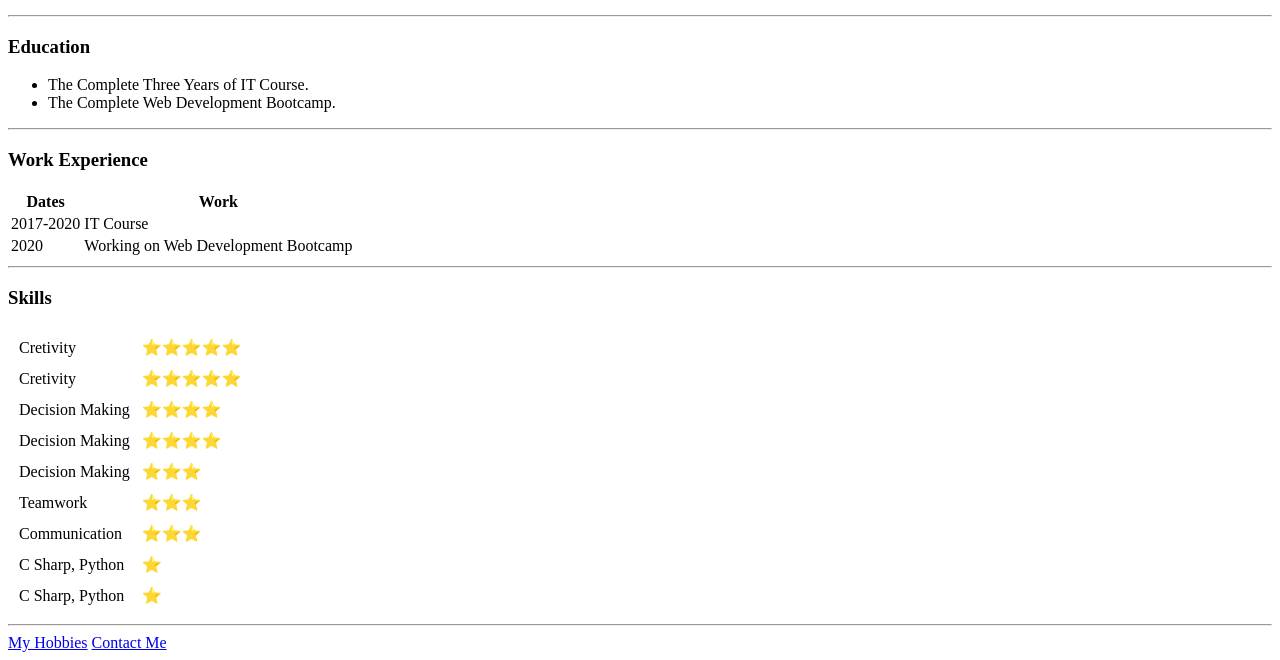
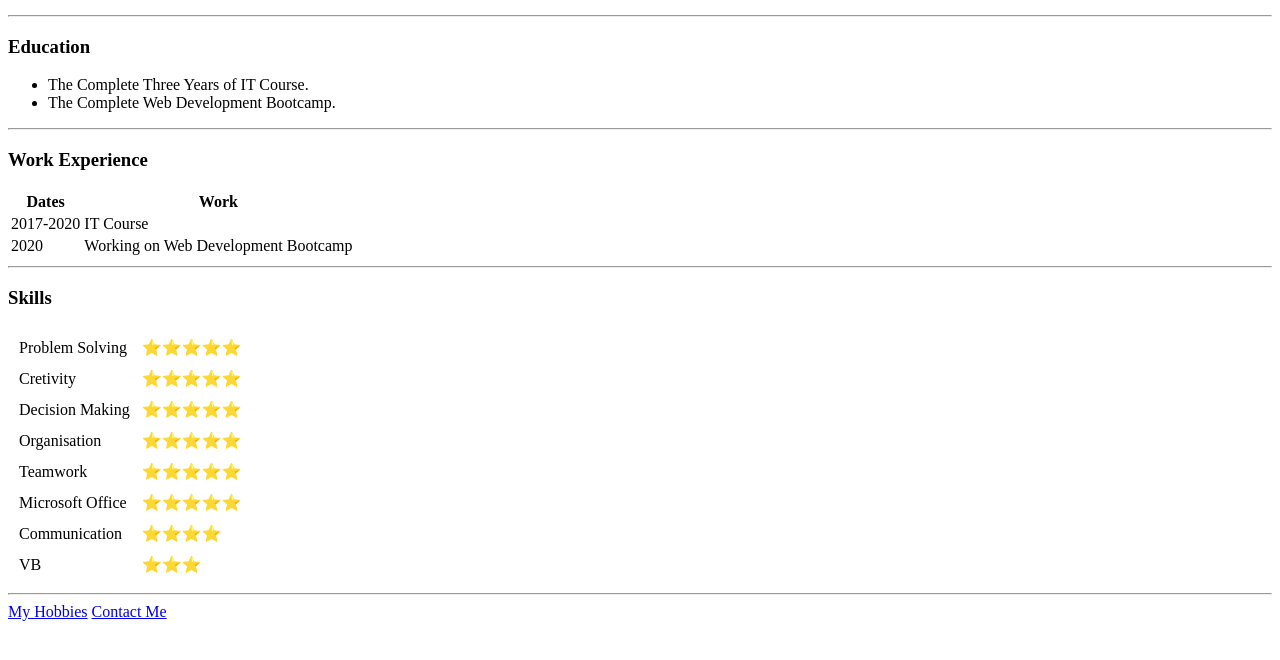
Before and after one commit to Lajtone/cv, a plain HTML site: page index.html in a window 1280 px wide. Shown: the part 187-847 px from the top of the page. After the commit the page ends 816 px from the top, so only its background shows below. Drawn offline with Linux system fonts and the light colour scheme.

Commit message:
Update index.html

```diff
--- a/index.html
+++ b/index.html
@@ -49,7 +49,7 @@
 
 <table cellspacing="10">
   <tr>
-    <td>Cretivity</td>
+    <td>Problem Solving</td>
     <td>⭐⭐⭐⭐⭐</td>
   </tr>
   <tr>
@@ -58,31 +58,27 @@
   </tr>
   <tr>
     <td>Decision Making</td>
-    <td>⭐⭐⭐⭐</td>
+    <td>⭐⭐⭐⭐⭐</td>
   </tr>
   <tr>
-    <td>Decision Making</td>
-    <td>⭐⭐⭐⭐</td>
-  </tr>
-  <tr>
-    <td>Decision Making</td>
-    <td>⭐⭐⭐</td>
+    <td>Organisation</td>
+    <td>⭐⭐⭐⭐⭐</td>
   </tr>
   <tr>
     <td>Teamwork</td>
-    <td>⭐⭐⭐</td>
+    <td>⭐⭐⭐⭐⭐</td>
+  </tr>
+  <tr>
+    <td>Microsoft Office</td>
+    <td>⭐⭐⭐⭐⭐</td>
   </tr>
   <tr>
     <td>Communication</td>
-    <td>⭐⭐⭐</td>
-  </tr>
-  <tr>
-    <td>C Sharp, Python</td>
-    <td>⭐</td>
+    <td>⭐⭐⭐⭐</td>
   </tr>
     <tr>
-      <td>C Sharp, Python</td>
-      <td>⭐</td>
+      <td>VB</td>
+      <td>⭐⭐⭐</td>
     </tr>
 </table>
   <hr>
```
